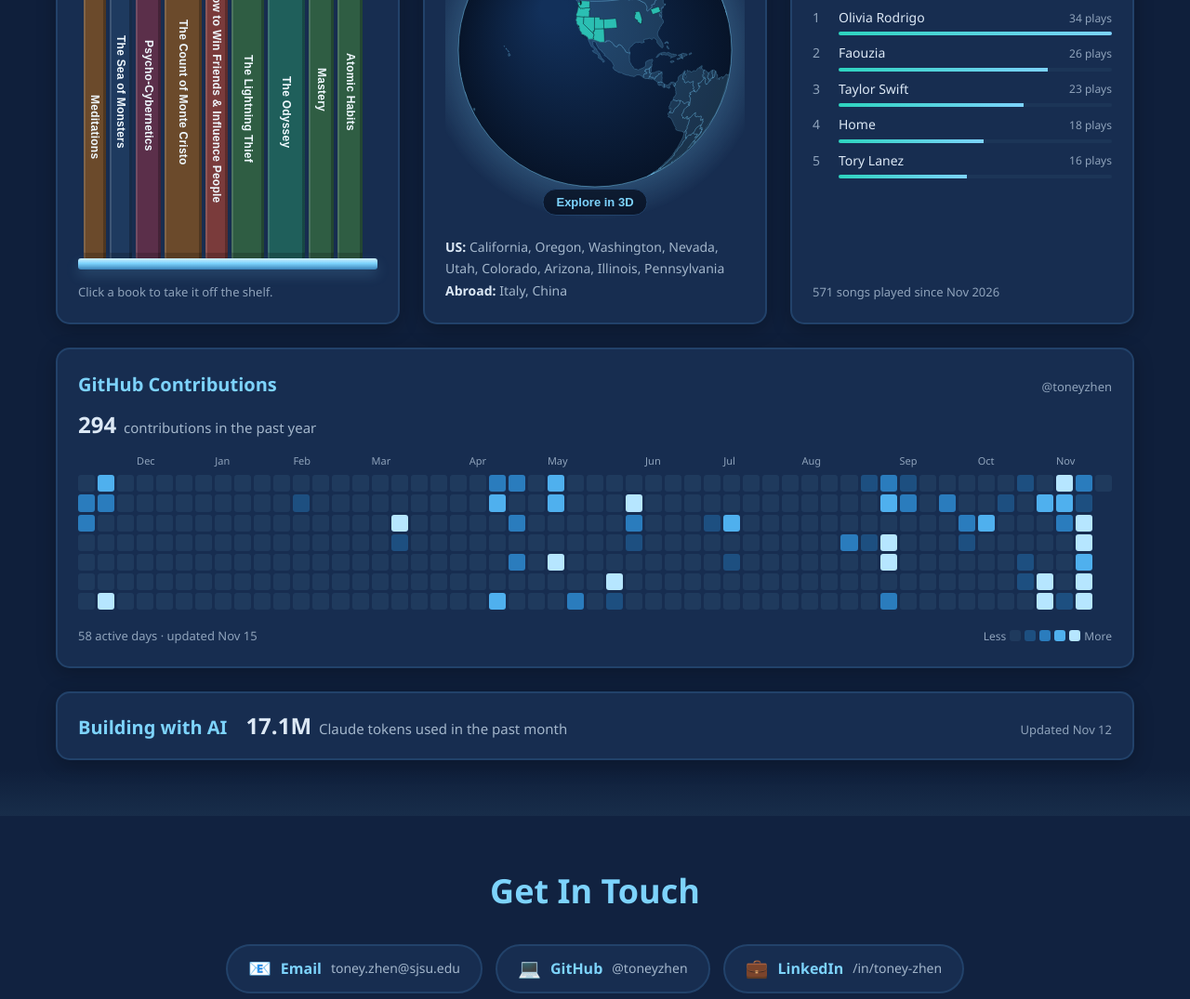
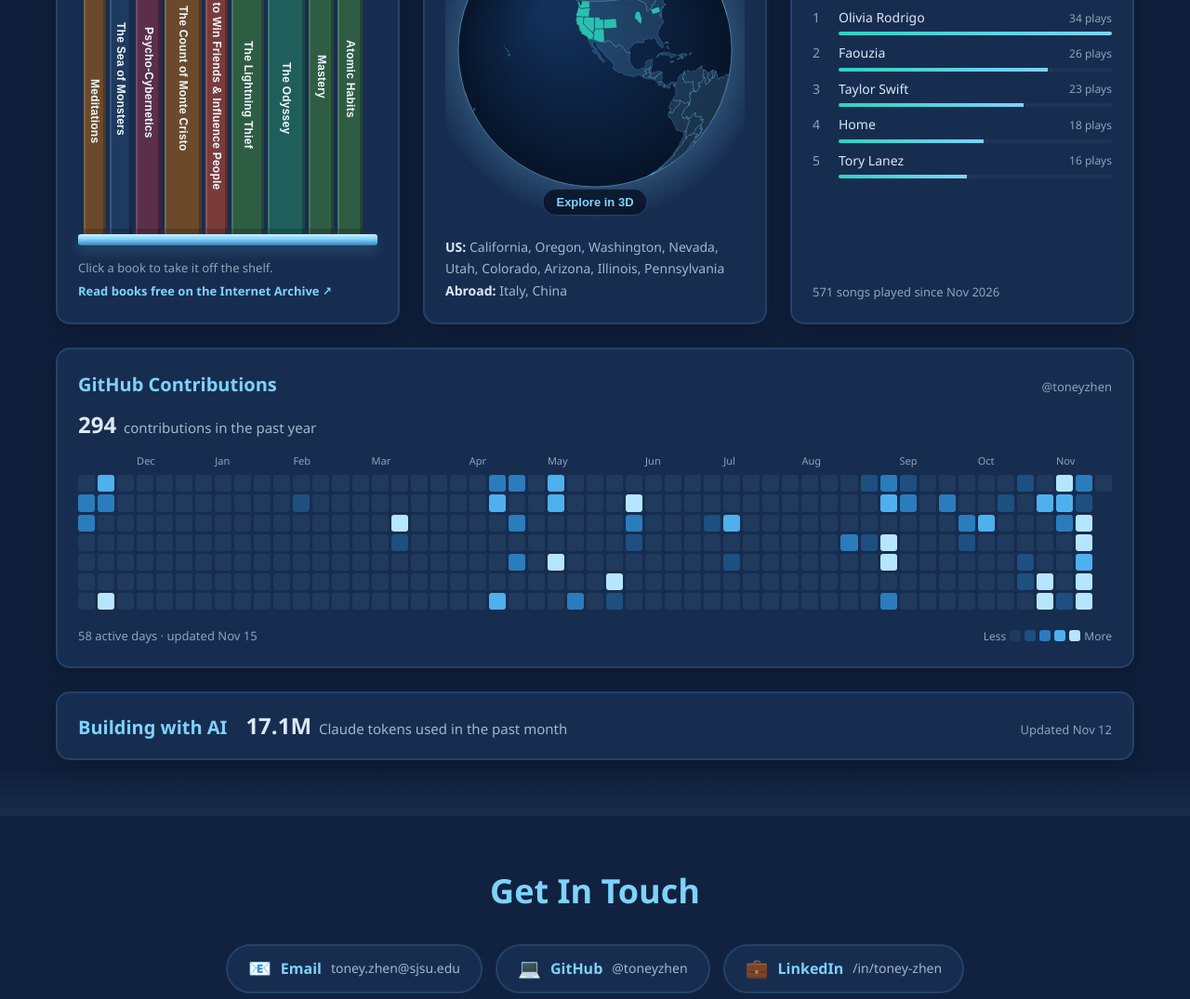
Before and after one commit to toneyzhen/toneyzhen.github.io, a plain HTML site: page index.html in a window 1280 px wide. Shown: the part 3732-4807 px from the top of the page at 93% size. Drawn offline with Linux system fonts and the light colour scheme; no server answers; animation ran at ten frames a second.

Commit message:
Link the Bookshelf to free books on the Internet Archive
Co-Authored-By: Claude Opus 5.5 <noreply@anthropic.com>
Claude-Session: https://claude.ai/code/session_01Pg44SP7NJTpWWP1LSeSn6U

```diff
--- a/index.html
+++ b/index.html
@@ -292,7 +292,10 @@
                         <p class="log-empty" id="shelfEmpty">My shelf syncs from Goodreads once a day. Books will show up here after the next sync.</p>
                     </div>
                     <div class="shelf-ledge" aria-hidden="true"></div>
-                    <p class="log-hint">Click a book to take it off the shelf.</p>
+                    <p class="log-hint shelf-foot">
+                        <span>Click a book to take it off the shelf.</span>
+                        <a class="shelf-free" href="https://archive.org/details/texts" target="_blank" rel="noopener">Read books free on the Internet Archive</a>
+                    </p>
                 </article>
 
                 <article class="log-card" id="globeCard">
--- a/style.css
+++ b/style.css
@@ -2315,3 +2315,30 @@ a.log-meta:hover {
         width: 150px;
     }
 }
+
+/* Bookshelf: a pointer to free books */
+.shelf-foot {
+    display: flex;
+    flex-wrap: wrap;
+    justify-content: space-between;
+    gap: 4px 12px;
+}
+
+.shelf-free {
+    color: var(--accent);
+    font-weight: 600;
+    text-decoration: none;
+    border-bottom: 1px solid transparent;
+    transition: border-color 0.2s;
+}
+
+.shelf-free::after {
+    content: " ↗";
+    content: " ↗" / "";
+}
+
+.shelf-free:hover,
+.shelf-free:focus-visible {
+    border-bottom-color: var(--accent);
+    outline: none;
+}
```
